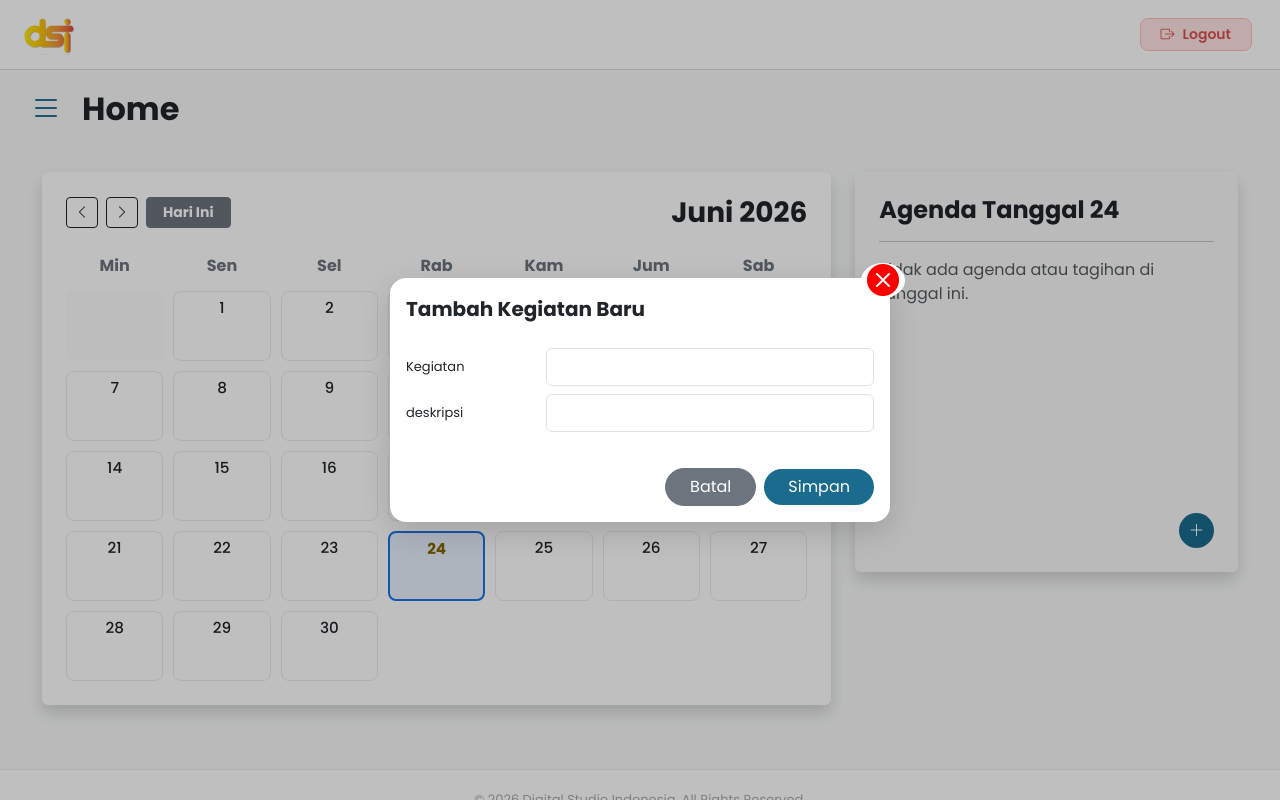
After one commit to olookdev/Software_DSI, a Django app: page /home/ in a window 1280 px wide, after a click that opens the changed part. The commit adds this page. Run offline with Django 5.2, Linux system fonts and the light colour scheme; a user stored in the database is signed in; tables that the repository leaves empty hold one stand-in row (values such as "Sample post").

Commit message:
home done

```diff
--- a/core/urls.py
+++ b/core/urls.py
@@ -6,7 +6,8 @@ from inventory.views import (
     hapus_harga, hapus_harga_jual, edit_harga_jual, daftar_harga_jual,
     tambah_jenis, hapus_stok, edit_harga_stok, tambah_arus_stok, log_arus_stok,
     edit_arus_stok, hapus_arus_stok, hapus_customer, hapus_suplier,  list_order, cari_customer, tambah_order,
-    kode_order, cari_produk, get_order_items, edit_order, bayar_cicilan, ambil_harga_satuan, transaksi, hapus_transaksi, hutang
+    kode_order, cari_produk, get_order_items, edit_order, bayar_cicilan, ambil_harga_satuan, transaksi, hapus_transaksi, hutang,
+    home
 )
 
 urlpatterns = [
@@ -16,6 +17,9 @@ urlpatterns = [
     path('', login_view, name='home'),
     path('login/', login_view, name='login'),
     path('logout/', logout_view, name='logout'),
+
+    # home
+    path('home/', home, name='home'),
 
     # Utama
     path('daftar_harga/', daftar_harga, name='daftar_harga'),
--- a/inventory/templates/inventory/base.html
+++ b/inventory/templates/inventory/base.html
@@ -187,6 +187,9 @@
             </button>
         </div>
         <div class="sidebar-menu">
+            <a href="{% url 'home' %}" class="sidebar-link {% if request.resolver_match.url_name == 'home' %}active{% endif %}">
+                Home
+            </a>
             <a href="{% url 'list_order' %}" class="sidebar-link {% if request.resolver_match.url_name == 'list_order' %}active{% endif %}">
                 Order
             </a>
--- a/inventory/templates/inventory/daftar_harga.html
+++ b/inventory/templates/inventory/daftar_harga.html
@@ -249,7 +249,6 @@
                             {% endfor %}
                         </select>
                     </div>
-
                     <div class="mb-4">
                         <label class="fw-bold">Harga Satuan (@)</label>
                         <input type="number" name="harga_satuan" id="edit-stok-harga" class="form-control border-dark" step="0.01" required>
--- /dev/null
+++ b/inventory/templates/inventory/home.html
@@ -0,0 +1,322 @@
+{% extends 'inventory/base.html' %}
+
+{% block page_title %}Home{% endblock %}
+
+{% block content %}
+
+<div class="container-fluid py-4">
+    <div class="row">
+        <div class="col-md-8">
+            <div class="card shadow border-0 p-4">
+                <div class="d-flex justify-content-between align-items-center mb-4">
+                    <div class="d-flex gap-2 align-items-center">
+                        <button class="btn btn-outline-dark btn-sm" id="btn-prev"><i class="bi bi-chevron-left"></i></button>
+                        <button class="btn btn-outline-dark btn-sm" id="btn-next"><i class="bi bi-chevron-right"></i></button>
+                        <button class="btn btn-secondary btn-sm fw-bold px-3" id="btn-today">Hari Ini</button>
+                    </div>
+                    <h3 class="fw-bold mb-0" id="month-year-title">Juni 2026</h3>
+                </div>
+
+                <div class="calendar-grid">
+                    <div class="day-name">Min</div>
+                    <div class="day-name">Sen</div>
+                    <div class="day-name">Sel</div>
+                    <div class="day-name">Rab</div>
+                    <div class="day-name">Kam</div>
+                    <div class="day-name">Jum</div>
+                    <div class="day-name">Sab</div>
+                </div>
+                <div class="calendar-grid mt-2" id="calendar-days">
+                    </div>
+            </div>
+        </div>
+
+        <div class="col-md-4">
+            <div class="card shadow border-0 p-4 bg-light d-flex flex-column justify-content-between" style="min-height: 400px;">
+                <div>
+                    <h4 class="fw-bold mb-3" id="selected-date-title">Agenda Hari Ini</h4>
+                    <hr>
+                    <div id="event-list-container">
+                        <p class="text-muted">Pilih tanggal untuk melihat detail kegiatan.</p>
+                    </div>
+                </div>
+                <div class="d-flex justify-content-end mt-3">
+                    {% include 'components/btn_plus.html' with modal_id="tambahkegiatan" %}
+                </div>
+            </div>
+        </div>
+    </div>
+</div>
+
+<div class="modal fade" id="tambahkegiatan" tabindex="-1" aria-labelledby="tambahkegiatanLabel" aria-hidden="true">
+    <div class="modal-dialog modal-dialog-centered">
+        <div class="modal-content"
+            style="position: relative; border-radius: 16px; border: none; box-shadow: 0px 10px 30px rgba(0, 0, 0, 0.15);">
+            <div class="modal-header border-0 pb-0">
+                <h5 class="modal-title fw-bold" id="tambahkegiatanLabel">Tambah Kegiatan Baru</h5>
+                <button type="button" class="custom-close-btn" data-bs-dismiss="modal" aria-label="Close">
+                    <i class="bi bi-x-circle-fill"></i>
+                </button>
+            </div>
+            <form method="POST" action="{% url 'home' %}">
+                {% csrf_token %}
+                <div class="modal-body py-4">
+
+                    <input type="hidden" name="tanggal" id="modal-kegiatan-tanggal">
+
+                    <div class="flex-input-group">
+                        <label for="kegiatan">Kegiatan</label>
+                        <input type="text" name="kegiatan" id="kegiatan" class="form-control" required>
+                    </div>
+
+                    <div class="flex-input-group">
+                        <label for="deskripsi">deskripsi</label>
+                        <input type="text" name="deskripsi" id="deskripsi" class="form-control">
+                    </div>
+                </div>
+
+                <div class="modal-footer border-0 pt-0">
+                    <button type="button" class="btn btn-secondary px-4 rounded-pill"
+                        data-bs-dismiss="modal">Batal</button>
+                    <button type="submit" class="btn btn-primary px-4 rounded-pill"
+                        style="background-color: #1A6B8D; border: none;">Simpan</button>
+                </div>
+            </form>
+        </div>
+    </div>
+</div>
+
+<style>
+    .calendar-grid {
+        display: grid;
+        grid-template-columns: repeat(7, 1fr);
+        gap: 10px;
+        text-align: center;
+    }
+    .day-name {
+        font-weight: bold;
+        color: #6c757d;
+        padding-bottom: 5px;
+    }
+    .calendar-day {
+        min-height: 70px;
+        border: 1px solid #e9ecef;
+        border-radius: 8px;
+        padding: 5px;
+        cursor: pointer;
+        background-color: #fff;
+        display: flex;
+        flex-direction: column;
+        justify-content: space-between;
+        transition: all 0.2s;
+    }
+    .calendar-day:hover {
+        background-color: #f8f9fa;
+        border-color: #dee2e6;
+    }
+    .calendar-day.today-day {
+        background-color: #fff3cd; /* Warna kuning soft */
+        border: 2px solid #ffc107; /* Border kuning tegas */
+    }
+    .calendar-day.today-day .day-number {
+        color: #856404;
+        font-weight: bold;
+    }
+    /* Style untuk tanggal yang sedang diklik/dipilih */
+    .calendar-day.active-day {
+        background-color: #e8f0fe;
+        border-color: #1a73e8;
+    }
+    .calendar-day.empty-day {
+        background-color: #fdfdfd;
+        cursor: default;
+        border: none;
+    }
+    .day-number {
+        font-weight: 500;
+        font-size: 0.95rem;
+    }
+    .dots-container {
+        display: flex;
+        gap: 4px;
+        justify-content: center;
+        margin-top: 5px;
+    }
+    .dot {
+        width: 8px;
+        height: 8px;
+        border-radius: 50%;
+        display: inline-block;
+    }
+    .dot-debt { background-color: #dc3545; }
+    .dot-general { background-color: #0d6efd; }
+
+    .custom-close-btn {
+        position: absolute;
+        top: -15px;
+        right: -15px;
+        background: white;
+        border: none;
+        color: #ff0000;
+        font-size: 32px;
+        line-height: 1;
+        border-radius: 50%;
+        z-index: 1060;
+        cursor: pointer;
+        transition: transform 0.2s;
+    }
+
+    .custom-close-btn:hover {
+        transform: scale(1.1);
+        color: #cc0000;
+    }
+
+    .btn-hapus {
+        color: #8B0000;
+        border: none;
+        padding: 8px 35px;
+        border-radius: 25px;
+        font-weight: bold;
+    }
+
+    .flex-input-group {
+        display: flex;
+        align-items: center;
+        gap: 10px;
+        margin-bottom: 8px;
+    }
+
+    .flex-input-group label {
+        width: 130px;
+        font-size: 13px;
+        margin-bottom: 0;
+    }
+
+    .flex-input-group .form-control,
+    .flex-input-group .form-select {
+        flex: 1;
+    }
+
+</style>
+
+<script>
+    const eventsData = JSON.parse('{{ events_json|safe }}');
+
+    let currentDate = new Date(); // Objek date penunjuk halaman kalender saat ini
+    const realToday = new Date(); // Objek date konstan pengunci hari ini asli
+
+    // Variabel global untuk melacak tanggal yang sedang aktif dipilih secara interaktif
+    let selectedDateKey = "";
+
+    const namaBulan = ["Januari", "Februari", "Maret", "April", "Mei", "Juni", "Juli", "Agustus", "September", "Oktober", "November", "Desember"];
+
+    function renderCalendar() {
+        const year = currentDate.getFullYear();
+        const month = currentDate.getMonth();
+
+        // Judul Bulan & Tahun
+        document.getElementById('month-year-title').innerText = `${namaBulan[month]} ${year}`;
+
+        const firstDayIndex = new Date(year, month, 1).getDay();
+        const lastDay = new Date(year, month + 1, 0).getDate();
+
+        const daysContainer = document.getElementById('calendar-days');
+        daysContainer.innerHTML = '';
+
+        // Render kotak kosong sebelum tanggal 1
+        for (let i = 0; i < firstDayIndex; i++) {
+            daysContainer.innerHTML += `<div class="calendar-day empty-day"></div>`;
+        }
+
+        // Render tanggal asli 1 sampai terakhir
+        for (let day = 1; day <= lastDay; day++) {
+            const formatDay = day < 10 ? '0' + day : day;
+            const formatMonth = (month + 1) < 10 ? '0' + (month + 1) : (month + 1);
+            const dateKey = `${year}-${formatMonth}-${formatDay}`;
+
+            // Cek apakah tanggal yang sedang di-render adalah Hari Ini yang asli
+            let isTodayClass = '';
+            if (day === realToday.getDate() && month === realToday.getMonth() && year === realToday.getFullYear()) {
+                isTodayClass = 'today-day';
+            }
+
+            let dotsHtml = '';
+            if (eventsData[dateKey]) {
+                dotsHtml = '<div class="dots-container">';
+                eventsData[dateKey].forEach(ev => {
+                    dotsHtml += `<span class="dot dot-${ev.tipe}"></span>`;
+                });
+                dotsHtml += '</div>';
+            }
+
+            daysContainer.innerHTML += `
+                <div class="calendar-day ${isTodayClass}" id="day-cell-${dateKey}" onclick="showEventDetail('${dateKey}', ${day})">
+                    <span class="day-number">${day}</span>
+                    ${dotsHtml}
+                </div>
+            `;
+        }
+    }
+
+    function showEventDetail(dateKey, day) {
+        // Simpan tanggal yang dipilih ke variabel global
+        selectedDateKey = dateKey;
+
+        // ISI OTOMATIS INPUT HIDDEN DI DALAM MODAL TAMBAH KEGIATAN
+        const inputTanggalModal = document.getElementById('modal-kegiatan-tanggal');
+        if (inputTanggalModal) {
+            inputTanggalModal.value = dateKey;
+        }
+
+        document.querySelectorAll('.calendar-day').forEach(el => el.classList.remove('active-day'));
+        const activeCell = document.getElementById(`day-cell-${dateKey}`);
+        if(activeCell) activeCell.classList.add('active-day');
+
+        const container = document.getElementById('event-list-container');
+        document.getElementById('selected-date-title').innerText = `Agenda Tanggal ${day}`;
+
+        if (eventsData[dateKey] && eventsData[dateKey].length > 0) {
+            let html = '<div class="list-group">';
+            eventsData[dateKey].forEach(ev => {
+                const badgeColor = ev.tipe === 'debt' ? 'bg-danger' : 'bg-primary';
+                html += `
+                    <div class="list-group-item border-4 shadow-sm mb-2 rounded p-3">
+                        <h6 class="fw-bold mb-1">${ev.judul}</h6>
+                        <small class="text-muted d-block">${ev.detail}</small>
+                    </div>
+                `;
+            });
+            html += '</div>';
+            container.innerHTML = html;
+        } else {
+            container.innerHTML = '<p class="text-muted">Tidak ada agenda atau tagihan di tanggal ini.</p>';
+        }
+    }
+
+    // Navigasi Bulan
+    document.getElementById('btn-prev').addEventListener('click', () => {
+        currentDate.setMonth(currentDate.getMonth() - 1);
+        renderCalendar();
+    });
+    document.getElementById('btn-next').addEventListener('click', () => {
+        currentDate.setMonth(currentDate.getMonth() + 1);
+        renderCalendar();
+    });
+
+    // LOGIK TOMBOL KEMBALI KE HARI INI
+    document.getElementById('btn-today').addEventListener('click', () => {
+        currentDate = new Date(); // Kembalikan pointer bulan ke bulan berjalan saat ini
+        renderCalendar();         // Render ulang kalender
+
+        // Otomatis klik/tampilkan agenda hari ini jika ada
+        const formatDay = realToday.getDate() < 10 ? '0' + realToday.getDate() : realToday.getDate();
+        const formatMonth = (realToday.getMonth() + 1) < 10 ? '0' + (realToday.getMonth() + 1) : (realToday.getMonth() + 1);
+        const todayKey = `${realToday.getFullYear()}-${formatMonth}-${formatDay}`;
+        showEventDetail(todayKey, realToday.getDate());
+    });
+
+    // Jalankan kalender & panggil detail hari ini saat pertama kali load
+    renderCalendar();
+    document.getElementById('btn-today').click(); // Otomatis trigger ke hari ini saat pertama buka
+</script>
+{% endblock %}
--- a/inventory/templates/inventory/transaksi.html
+++ b/inventory/templates/inventory/transaksi.html
@@ -3,8 +3,6 @@
 {% load humanize %}
 
 {% block page_title %}Transaksi{% endblock page_title %}
-
-
 
 {% block content %}
 
@@ -78,8 +76,7 @@
 
                     <div class="flex-input-group">
                         <label for="keterangan">Keterangan</label>
-                        <input type="text" name="keterangan" id="keterangan" class="form-control"
-                            placeholder="Contoh: Pembelian bahan baku" required>
+                        <input type="text" name="keterangan" id="keterangan" class="form-control" required>
                     </div>
 
                     <div class="flex-input-group">
--- a/inventory/views.py
+++ b/inventory/views.py
@@ -5,7 +5,7 @@ from django.contrib.auth.models import User
 from django.contrib import messages
 from django.db.models import Q, Max, Sum
 from django.http import JsonResponse
-from .models import Suplier, Customer,List_Stok,JenisBarang, HargaStok, HargaJual, HargaJualBahan, ArusStok, OrderUtama, OrderDetail, PiutangPelanggan, CicilanPiutang, Transaksi, Hutang
+from .models import Suplier, Customer,List_Stok,JenisBarang, HargaStok, HargaJual, HargaJualBahan, ArusStok, OrderUtama, OrderDetail, PiutangPelanggan, CicilanPiutang, Transaksi, Hutang, Kegiatan
 from django.db import transaction
 from django.utils import timezone
 from decimal import Decimal
@@ -26,7 +26,7 @@ def login_view(request):
 
         if user is not None:
             login(request, user)
-            return redirect('list_order')
+            return redirect('home')
         else:
             messages.error(request, "Username atau Password salah!")
 
@@ -965,3 +965,60 @@ def hapus_transaksi(request, id):
     transaksi = get_object_or_404(Transaksi, id=id)
     transaksi.delete()
     return redirect('transaksi')
+
+
+#=========================home=======================
+@login_required(login_url='login')
+def home(request):
+    if request.method == 'POST':
+        kegiatan_nama = request.POST.get('kegiatan')
+        deskripsi = request.POST.get('deskripsi')
+        tanggal = request.POST.get('tanggal')
+
+        if kegiatan_nama and tanggal:
+            Kegiatan.objects.create(
+                kegiatan=kegiatan_nama,
+                deskripsi=deskripsi,
+                tanggal=tanggal
+            )
+            messages.success(request, "Kegiatan baru berhasil ditambahkan!")
+        else:
+            messages.error(request, "Gagal menambahkan kegiatan. Data tidak lengkap.")
+
+        return redirect('home')
+
+    daftar_hutang = Hutang.objects.filter(
+        status='Belum Lunas',
+        arus_stok__tenggat_pembayaran__isnull=False
+    )
+
+    daftar_kegiatan = Kegiatan.objects.all()
+
+    events_data = {}
+
+    for h in daftar_hutang:
+        tgl_str = h.arus_stok.tenggat_pembayaran.strftime('%Y-%m-%d')
+        if tgl_str not in events_data:
+            events_data[tgl_str] = []
+
+        supplier_nama = h.arus_stok.suplier.nama_suplier if h.arus_stok.suplier else "Supplier"
+        events_data[tgl_str].append({
+            'tipe': 'debt',
+            'judul': f"Bayar Hutang: {supplier_nama}",
+            'detail': f"Sisa Hutang: Rp {h.sisa_hutang:,.0f}".replace(',', '.')
+        })
+
+    for k in daftar_kegiatan:
+        tgl_str = k.tanggal.strftime('%Y-%m-%d')
+        if tgl_str not in events_data:
+            events_data[tgl_str] = []
+        events_data[tgl_str].append({
+            'tipe': 'general',
+            'judul': k.kegiatan,
+            'detail': k.deskripsi or '-'
+        })
+
+    context = {
+        'events_json': json.dumps(events_data)
+    }
+    return render(request, 'inventory/home.html', context)
```
Also changed, not shown: inventory/models.py (+9 -0 lines), inventory/migrations/0020_kegiatan.py (added), inventory/templates/inventory/hutang.html (line endings or trailing spaces).
